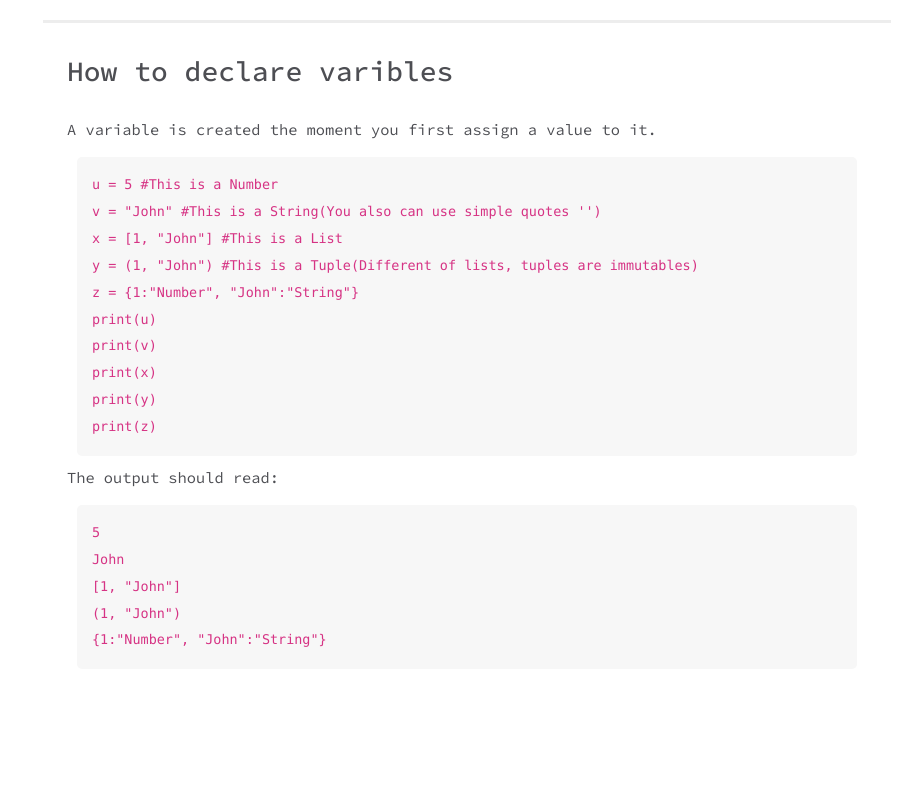
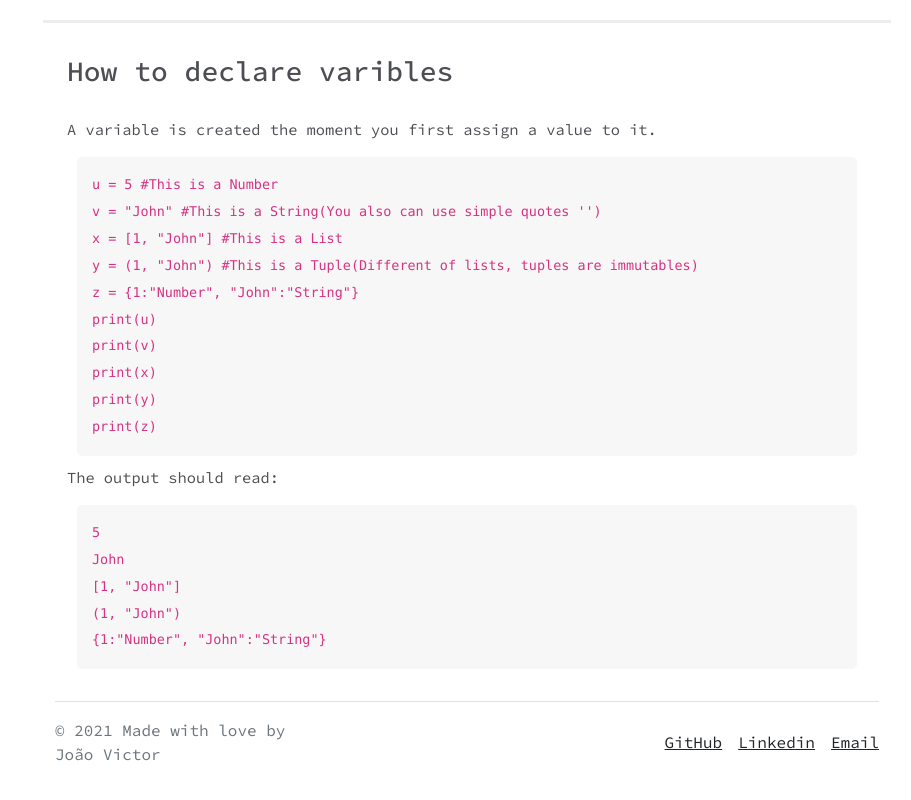
Before and after one commit to Jvictorvieira/Documentetion-Page, a website: page index.html in a window 1280 px wide. Shown: the part 1803-2603 px from the top of the page, without its empty margins (369-1280 px from the left). Before the commit the page ends 2524 px from the top, so only its background shows below. Drawn offline with nearby package versions, Linux system fonts and the light colour scheme.

Commit message:
Feat: coloca o footer

```diff
--- a/index.html
+++ b/index.html
@@ -135,6 +135,18 @@
                         {1:"Number", "John":"String"}
                     </code>
                 </section>
+                <div class="container">
+                    <footer id="contact" class="d-flex flex-wrap justify-content-between align-items-center py-3 my-4 border-top">
+                    <div class="col-md-4 d-flex align-items-center">
+                        <span class="text-muted">© 2021 Made with love by João Victor</span>
+                    </div>
+                    <ul class="nav col-md-4 justify-content-end list-unstyled d-flex">
+                        <li class="ms-3"><a class="link-dark" href="https://github.com/Jvictorvieira" target="_blank" id="profile-link">GitHub</a></li>
+                        <li class="ms-3"><a class="link-dark" href="https://www.linkedin.com/in/jvictorvieirasantos/" target="_blank" id="profile-link">Linkedin</a></li>
+                        <li class="ms-3"><a class="link-dark" href="mailto:joaoovictor.21@gmail.com" target="_blank" id="profile-link">Email</a></li>
+                    </ul>
+                    </footer>
+                </div>
             </main>
         </div>
     </div>
```
